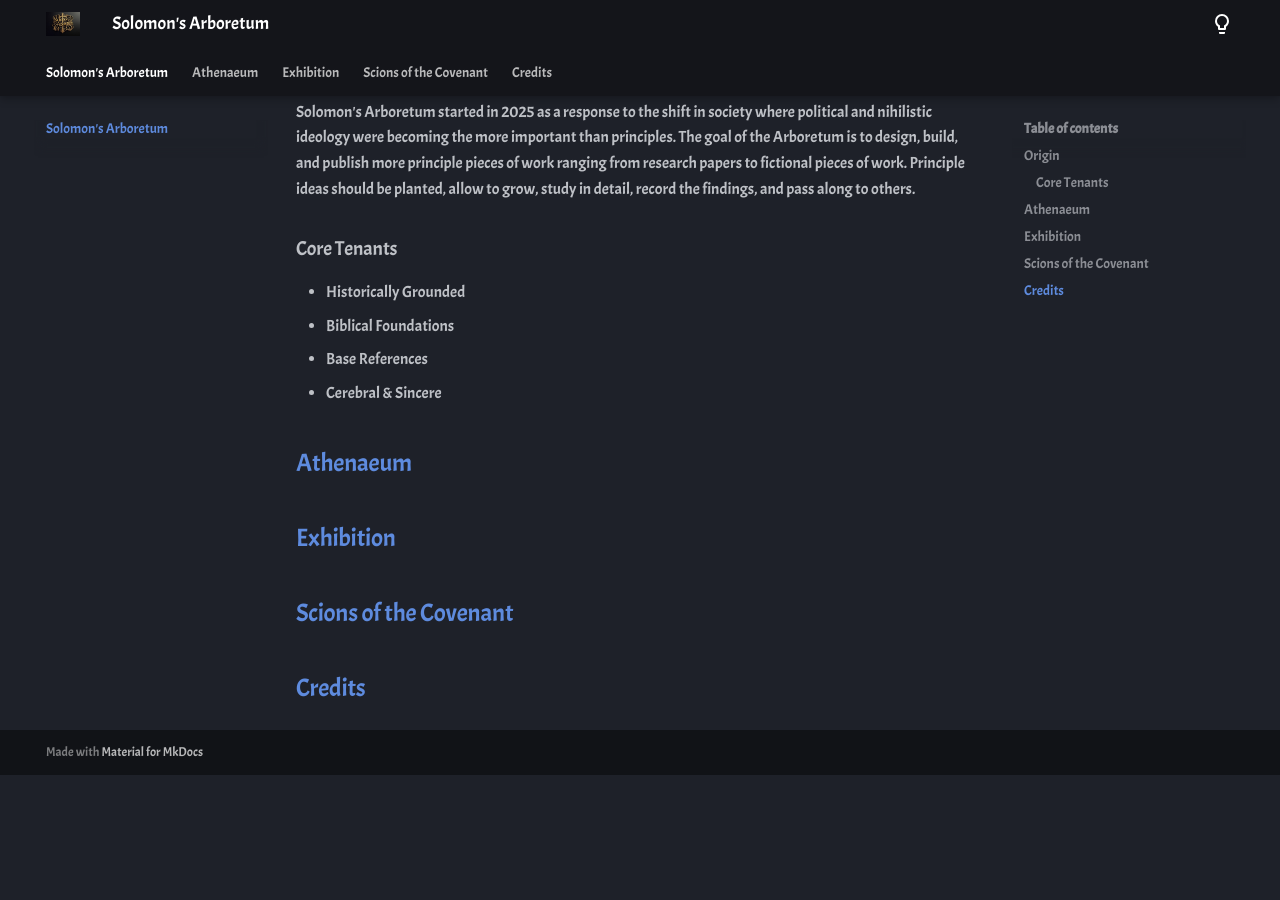
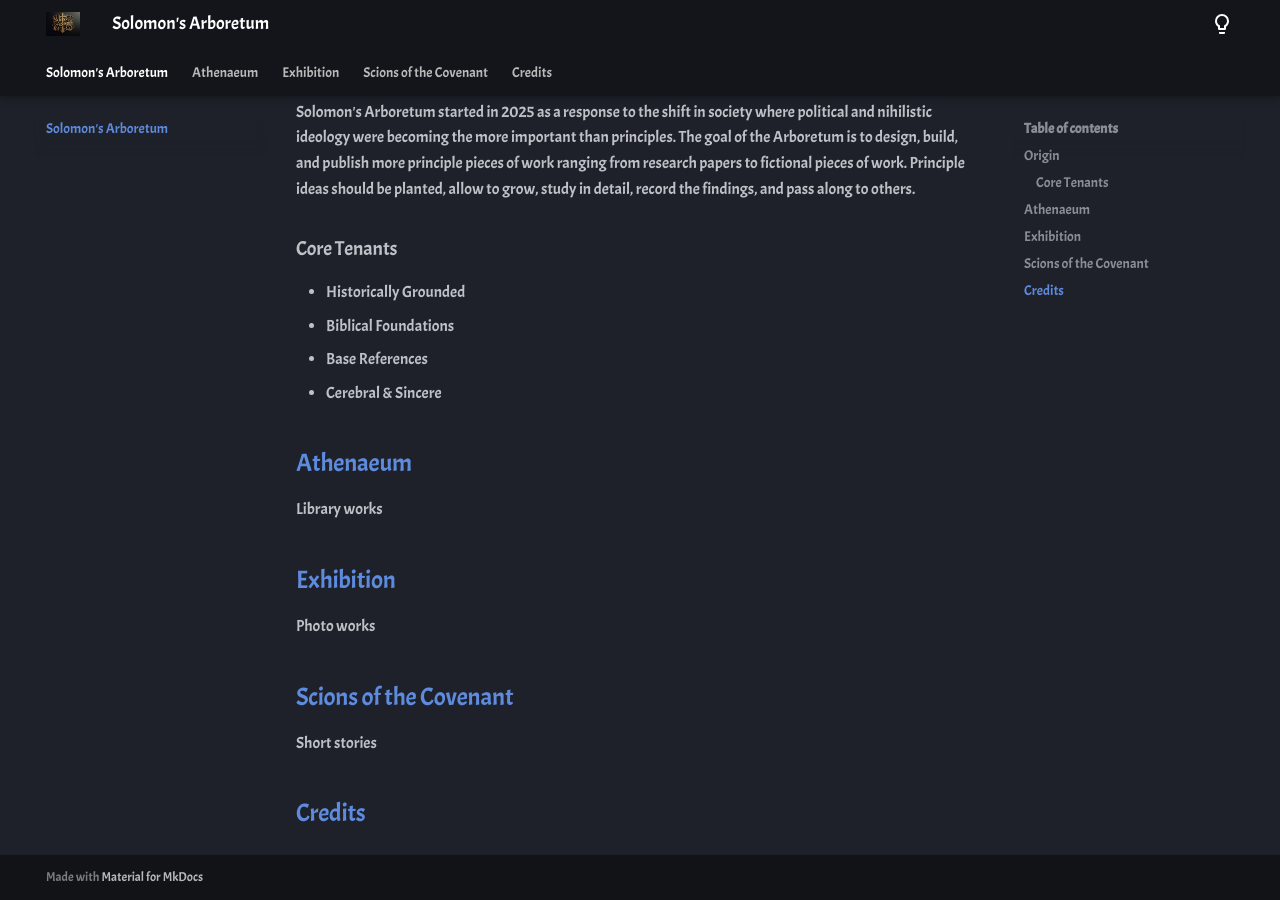
Before and after one commit to gamefreakcabe/solomons-arboretum, an MkDocs documentation site: the page built from docs/index.md, in a window 1280 px wide and 900 px high, scrolled down 711 px. Built offline with MkDocs 1.6.1 and Material for MkDocs 9.7.7, drawn with Linux system fonts in a browser that asks for light colours; before the commit the page ends 1486 px from its top, so only the background shows below that.

Commit message:
Update index.md

```diff
--- a/docs/index.md
+++ b/docs/index.md
@@ -14,8 +14,14 @@ Solomon's Arboretum started in 2025 as a response to the shift in society where
 
 ## [Athenaeum](./athen/index.md)
 
+Library works
+
 ## [Exhibition](./exhibition/index.md)
+
+Photo works
 
 ## [Scions of the Covenant](./sotc/index.md)
 
+Short stories
+
 ## [Credits](./credits.md)
```
